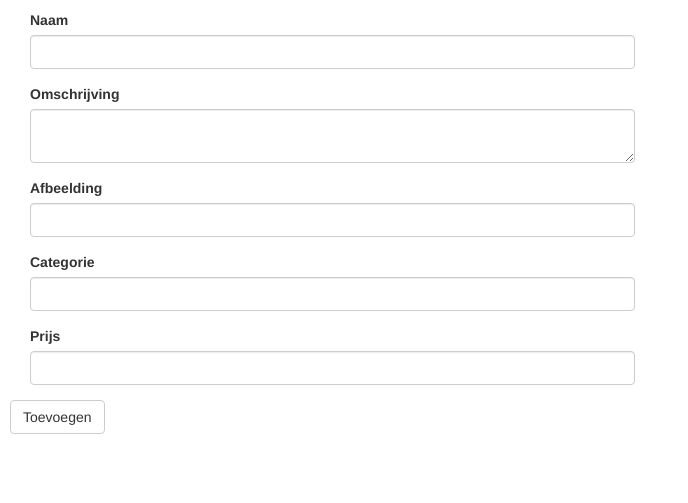
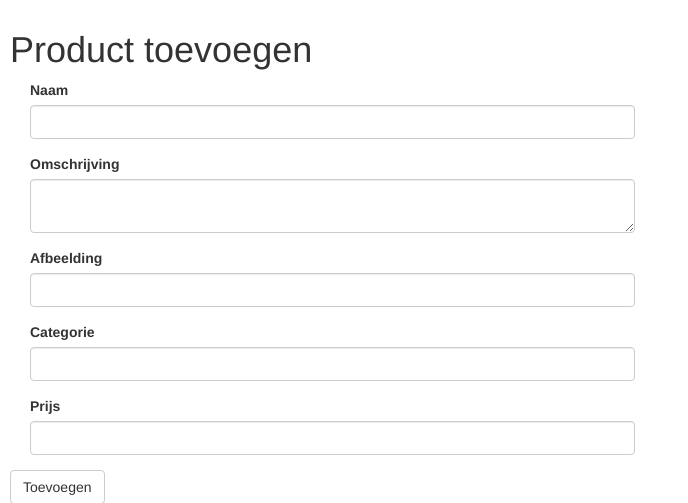
Before and after one commit to Yves-T/phpShopping, a PHP site: page /addProduct.php in a window 1280 px wide. Shown: the top 503 px of the page, without its empty margins (0-688 px from the left). Run offline with PHP 8.4, Linux system fonts and the light colour scheme; some libraries are stand-ins or nearby versions.

Commit message:
Add title to add product page

```diff
--- a/addProduct.php
+++ b/addProduct.php
@@ -37,6 +37,9 @@ if (!empty($_POST)) {
 $buttonText = "Toevoegen";
 
 include 'includes/html_start_inc.php';
+?>
+<h1>Product toevoegen</h1>
+<?php
 include 'includes/formvalidation/formErrors.php';
 include 'includes/product_form_inc.php';
 
```
